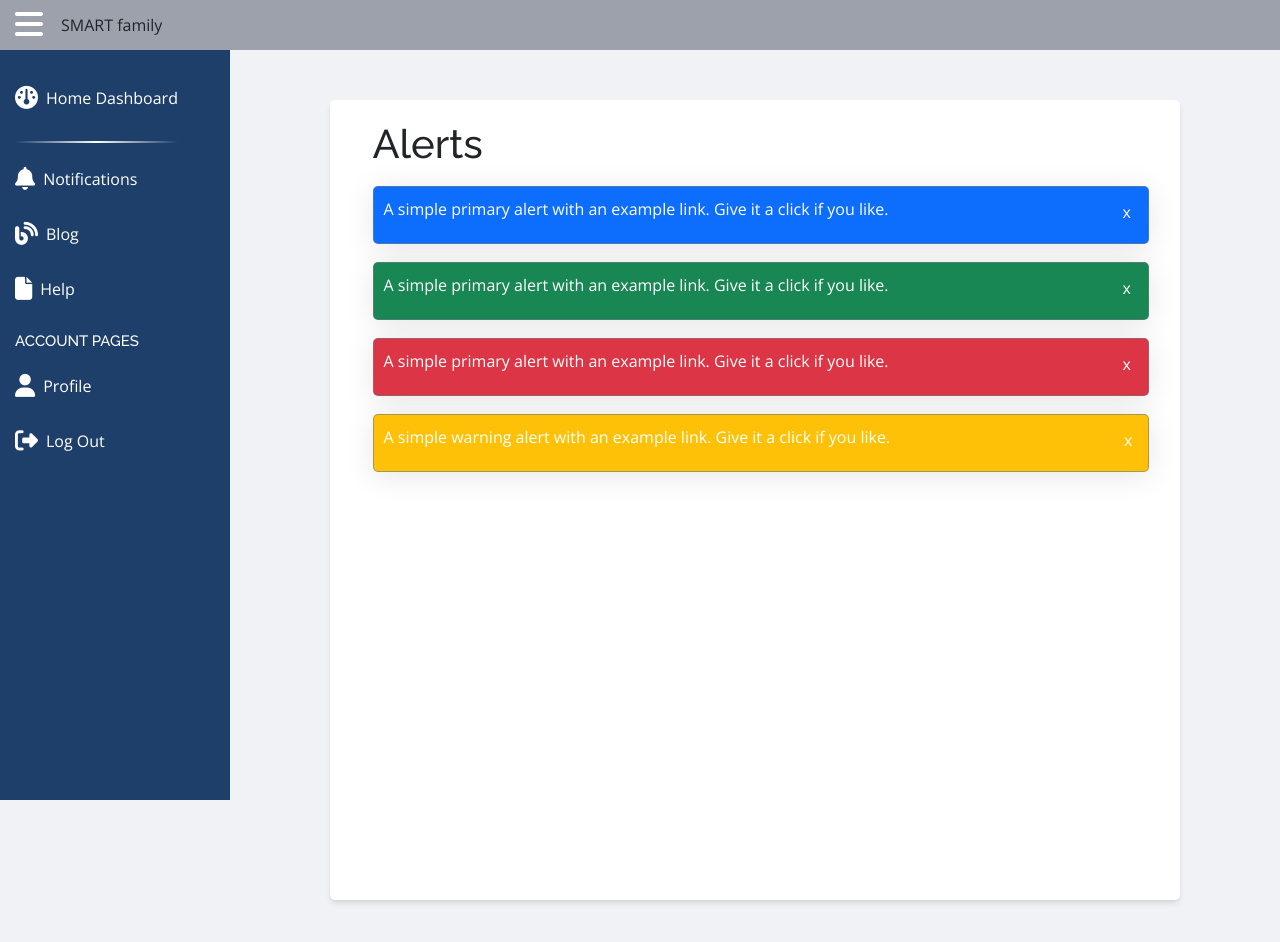
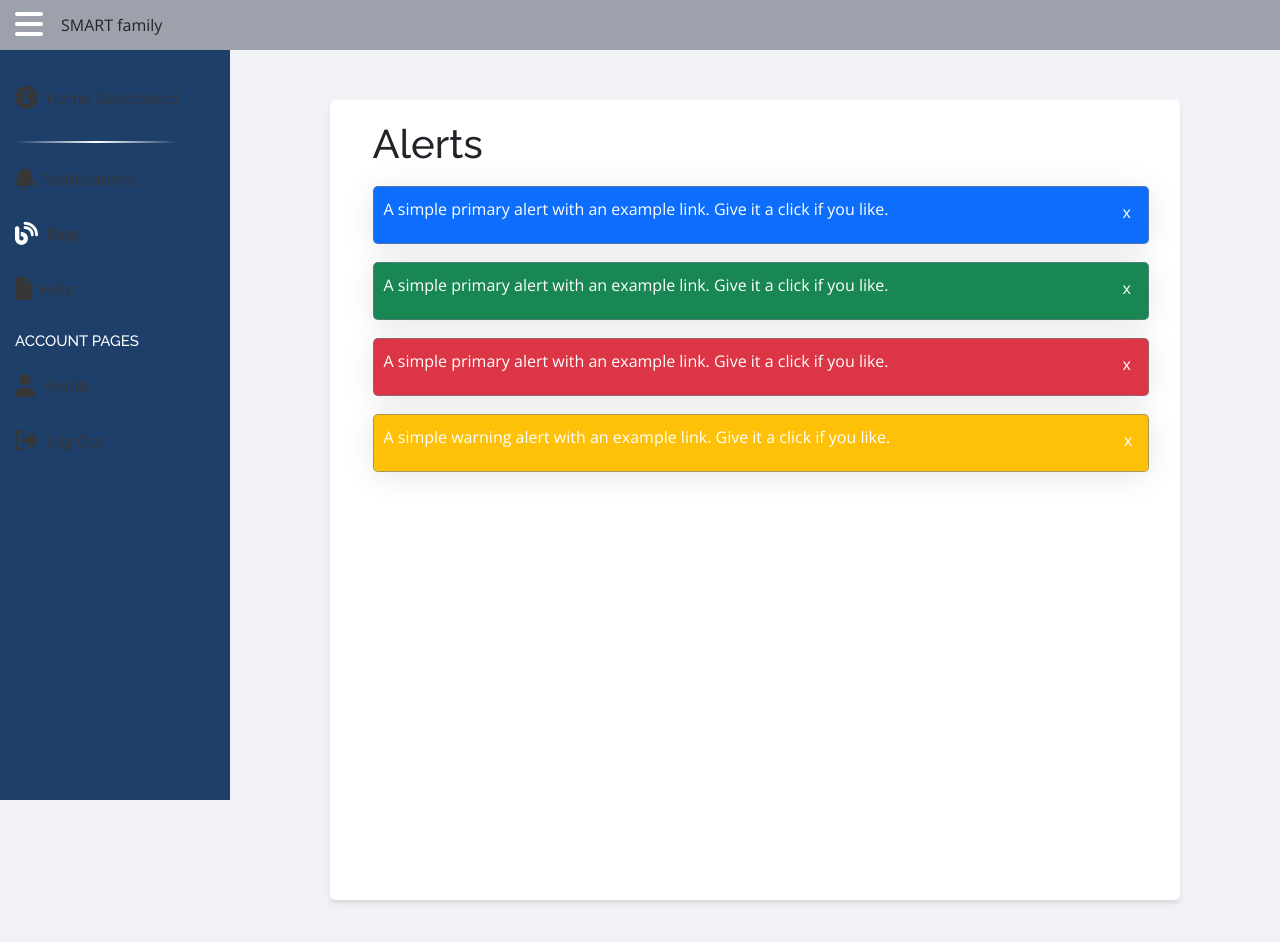
Before and after one commit to yousra-mostafa/profile-and-dashboard, a website: page Notification.html in a window 1280 px wide. Drawn offline with nearby package versions, Linux system fonts and the light colour scheme.

Commit message:
Update Notafication.css

```diff
--- a/Notafication.css
+++ b/Notafication.css
@@ -42,7 +42,7 @@ h6 {
 
 a {
     text-decoration: none;
-    color: var(--white);
+    color: var(--gray);
 
 }
 
```
